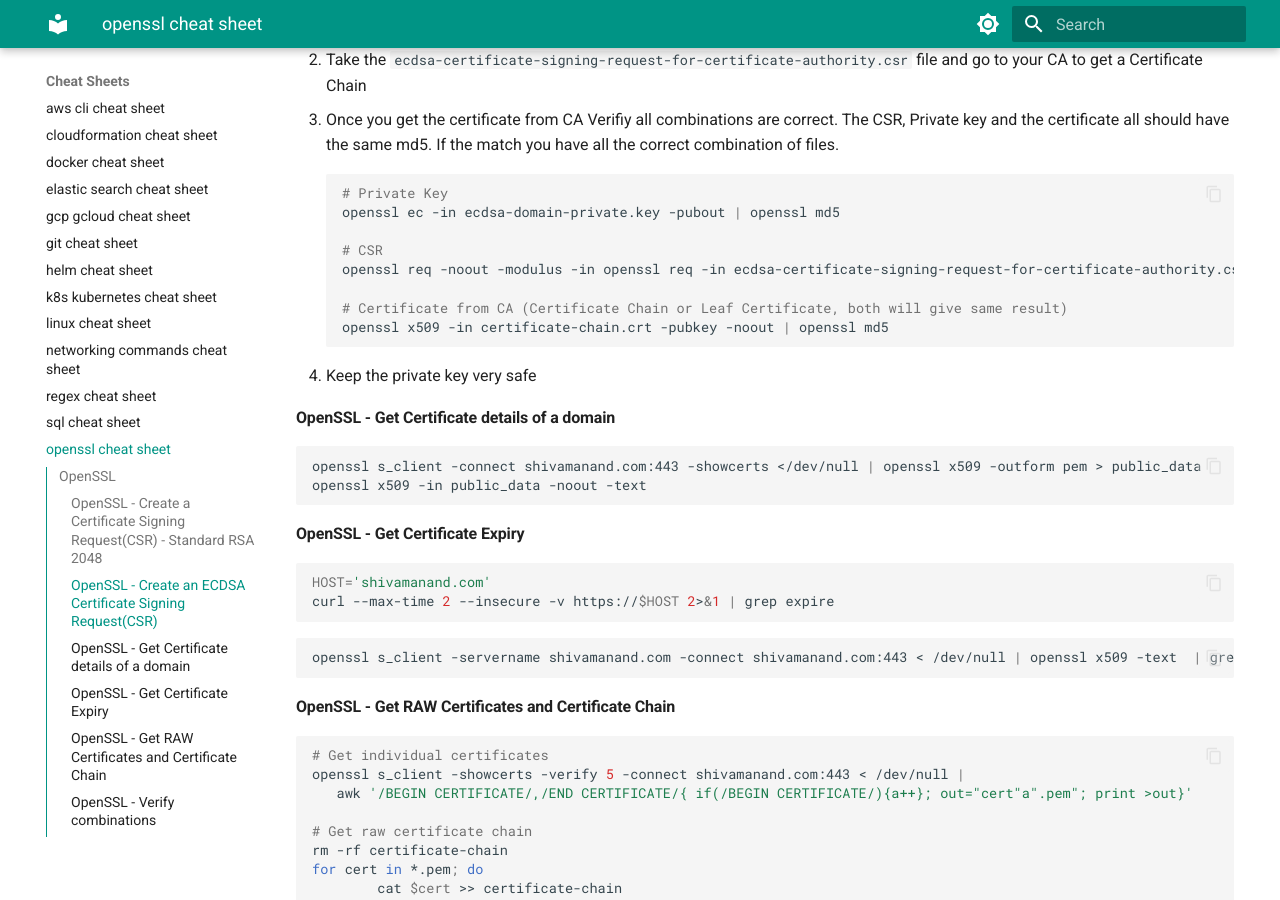
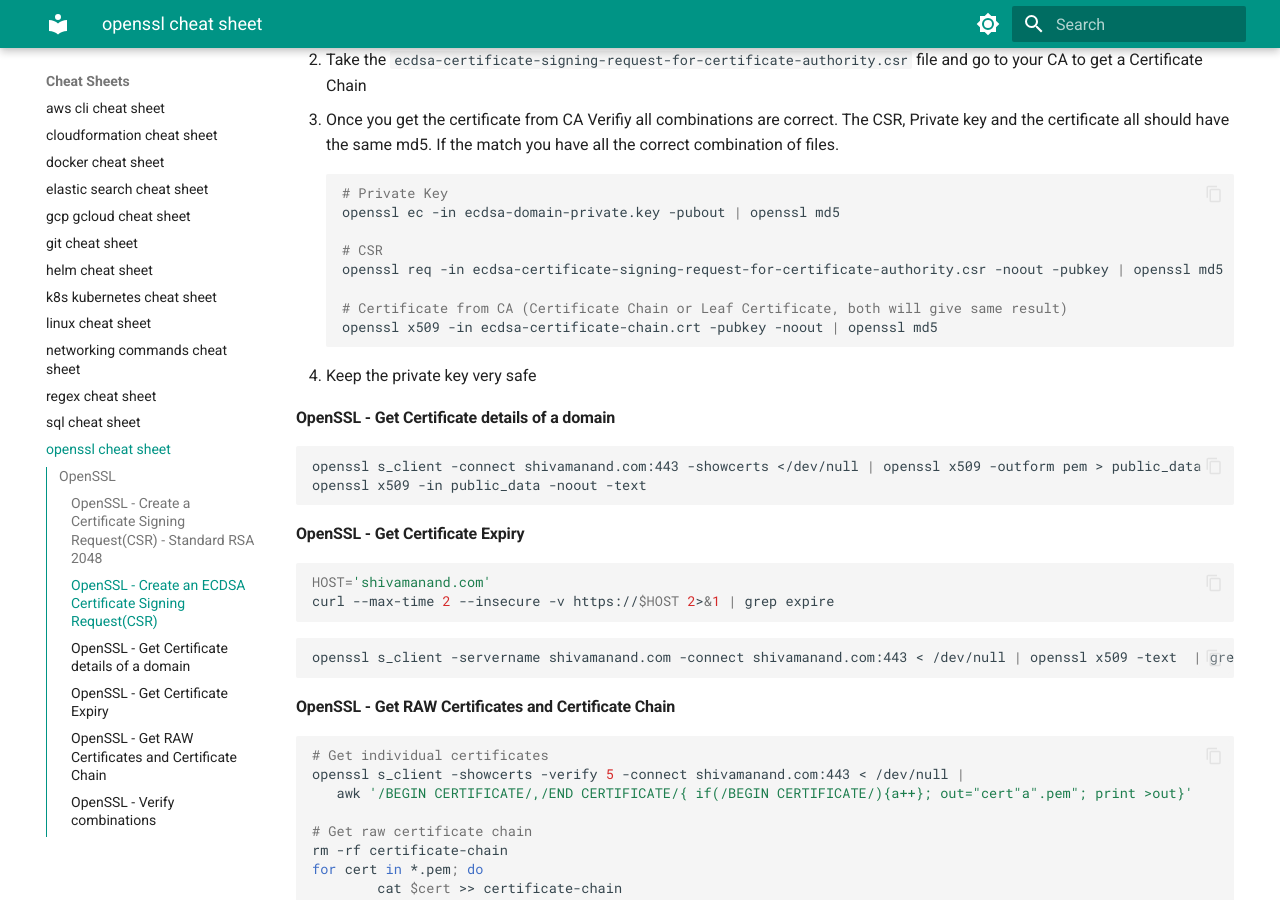
Before and after one commit to anandshivam44/Documentation, an MkDocs documentation site: the page built from docs/cheat-sheet-and-snippets/openssl-cheat-sheet.md, in a window 1280 px wide and 900 px high, scrolled down 2207 px. Built offline with MkDocs 1.6.1 and Material for MkDocs 9.7.7, drawn with Linux system fonts in a browser that asks for light colours.

Commit message:
fix command

````diff
--- a/docs/cheat-sheet-and-snippets/openssl-cheat-sheet.md
+++ b/docs/cheat-sheet-and-snippets/openssl-cheat-sheet.md
@@ -96,10 +96,10 @@ openssl asn1parse -i -in ecdsa-certificate-signing-request-for-certificate-autho
 openssl ec -in ecdsa-domain-private.key -pubout | openssl md5
 
 # CSR
-openssl req -noout -modulus -in openssl req -in ecdsa-certificate-signing-request-for-certificate-authority.csr -noout -pubkey | openssl md5
+openssl req -in ecdsa-certificate-signing-request-for-certificate-authority.csr -noout -pubkey | openssl md5
 
 # Certificate from CA (Certificate Chain or Leaf Certificate, both will give same result)
-openssl x509 -in certificate-chain.crt -pubkey -noout | openssl md5
+openssl x509 -in ecdsa-certificate-chain.crt -pubkey -noout | openssl md5
 ```
 6. Keep the private key very safe
 #### OpenSSL - Get Certificate details of a domain
````
